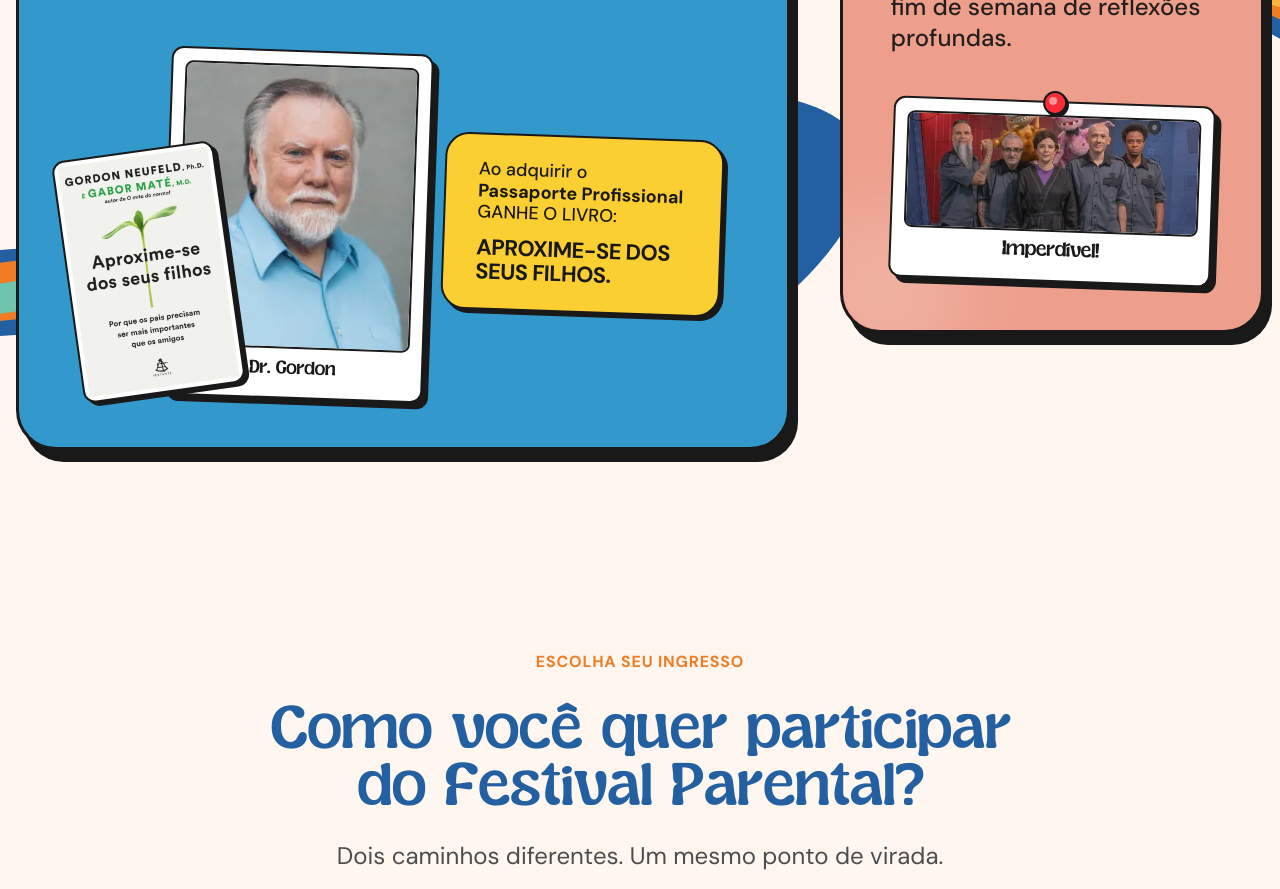
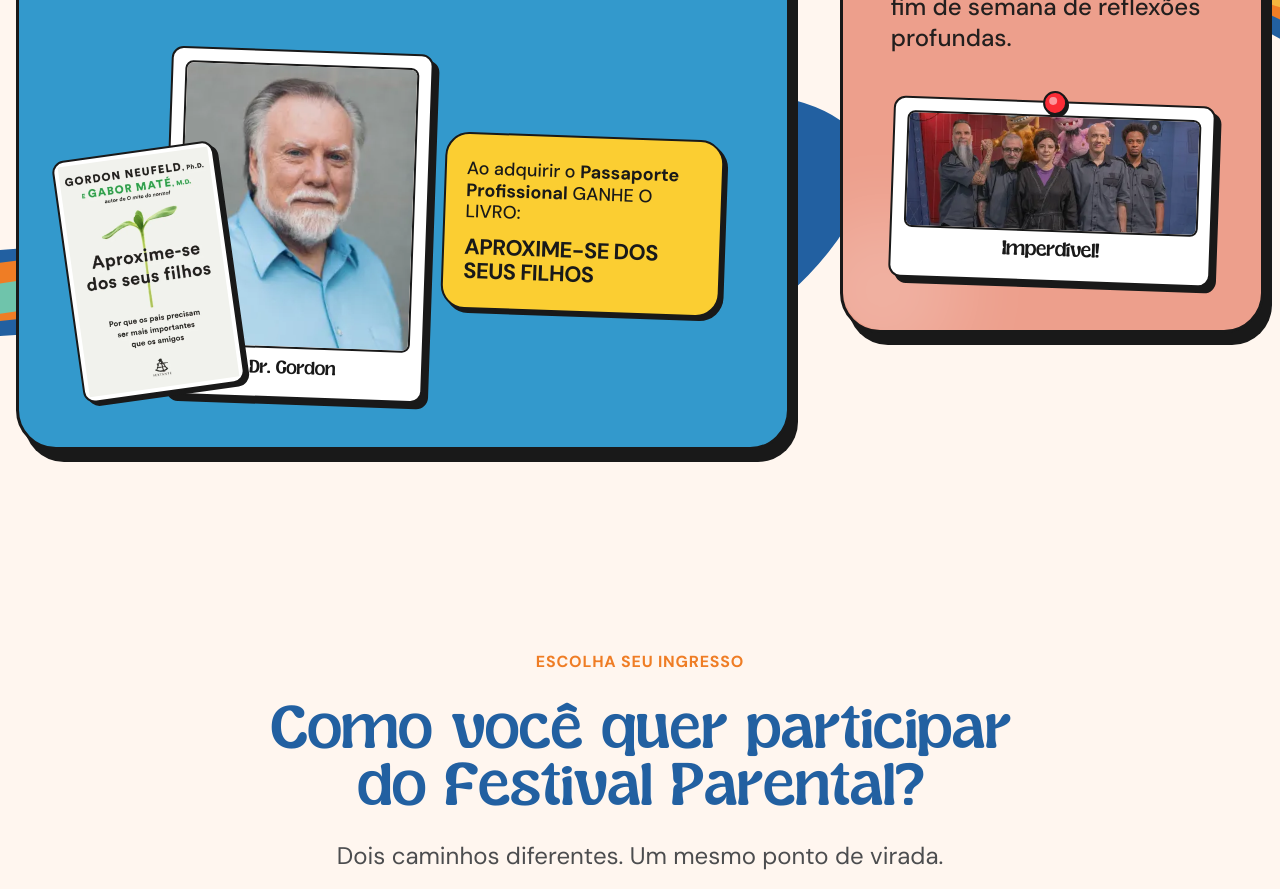
Before and after one commit to oanthonydesign/-LP-Festival-parental, a Next.js app: page / in a window 1280 px wide. Shown: the part 8440-9329 px from the top of the page. Built offline with nearby package versions, Linux system fonts and the light colour scheme.

Commit message:
style: reduz padding lateral da splash do livro

```diff
--- a/src/components/sections/SectionSpecialGuests.tsx
+++ b/src/components/sections/SectionSpecialGuests.tsx
@@ -130,12 +130,12 @@ export default function SectionSpecialGuests() {
 
                             {/* Promo Splash - Right Column */}
                             <div className="w-full xl:w-[45%] flex items-center justify-center xl:justify-end lg:pr-4">
-                                <div className="bg-[#fbce32] border-2 border-[#191919] rounded-[24px] shadow-[4px_4px_0px_0px_#191919] px-6 py-5 md:px-8 md:py-6 rotate-2 w-full max-w-[340px] flex flex-col gap-3">
+                                <div className="bg-[#fbce32] border-2 border-[#191919] rounded-[24px] shadow-[4px_4px_0px_0px_#191919] px-4 py-5 md:px-5 md:py-6 rotate-2 w-full max-w-[340px] flex flex-col gap-3">
                                     <p className="font-dm-sans font-medium text-[#191919] text-[16px] md:text-[18px] leading-[1.2] text-center xl:text-left">
                                         Ao adquirir o <span className="font-bold">Passaporte Profissional</span> GANHE O LIVRO:
                                     </p>
                                     <p className="font-dm-sans font-bold uppercase text-[#191919] text-[20px] md:text-[22px] tracking-tight leading-[1.1] text-center xl:text-left">
-                                        Aproxime-se dos seus filhos.
+                                        Aproxime-se dos seus filhos
                                     </p>
                                 </div>
                             </div>
```
